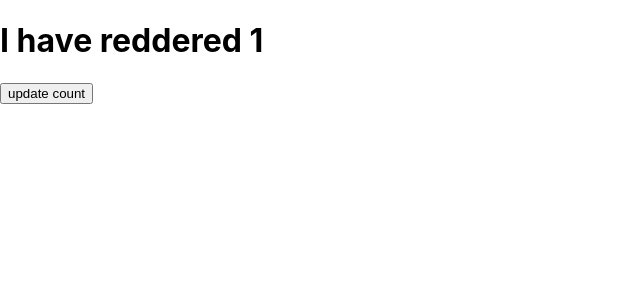
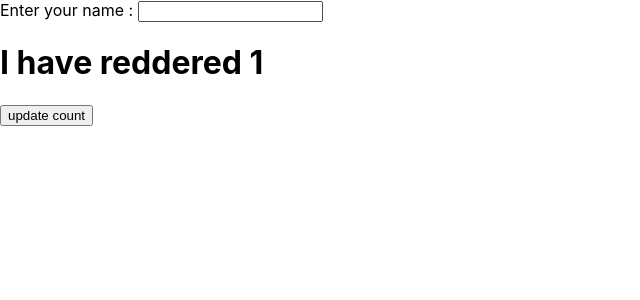
Before and after one commit to rasathuraikaran/react, a React (Create React App) app: page / in a window 1280 px wide. Shown: the top 300 px of the page, without its empty margins (0-640 px from the left). Built offline with nearby package versions, Linux system fonts and the light colour scheme.

Commit message:
form created

```diff
--- /dev/null
+++ b/src/components/Myform.js
@@ -0,0 +1,11 @@
+function Myform() {
+ return (
+  <form>
+   <label>
+    {" "}
+    Enter your name : <input type="text" />
+   </label>
+  </form>
+ );
+}
+export default Myform;
--- a/src/index.js
+++ b/src/index.js
@@ -4,10 +4,12 @@
 import reportWebVitals from "./reportWebVitals";
 
 import Timer from "./components/Timer";
+import Myform from "./components/Myform";
 
 const root = ReactDOM.createRoot(document.getElementById("root"));
 root.render(
  <React.StrictMode>
+  <Myform />
   <Timer />
  </React.StrictMode>
 );
```
